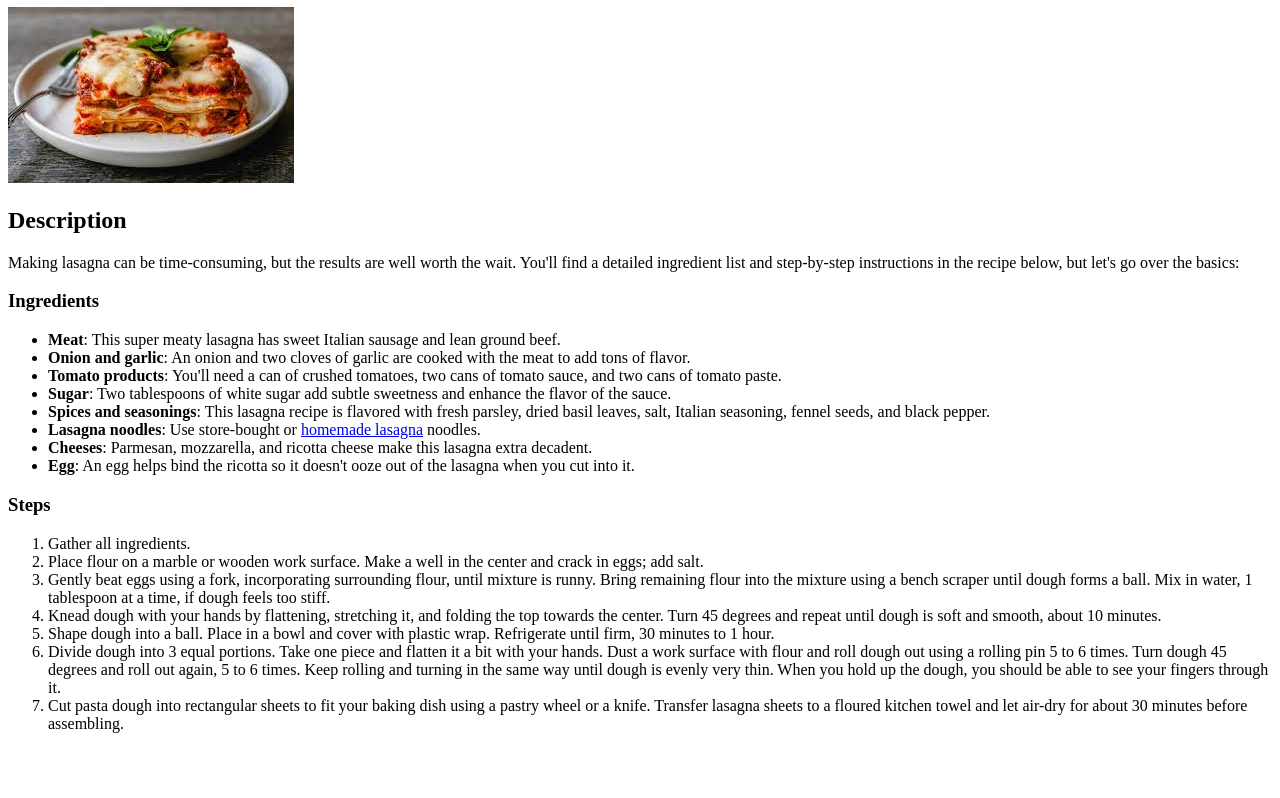
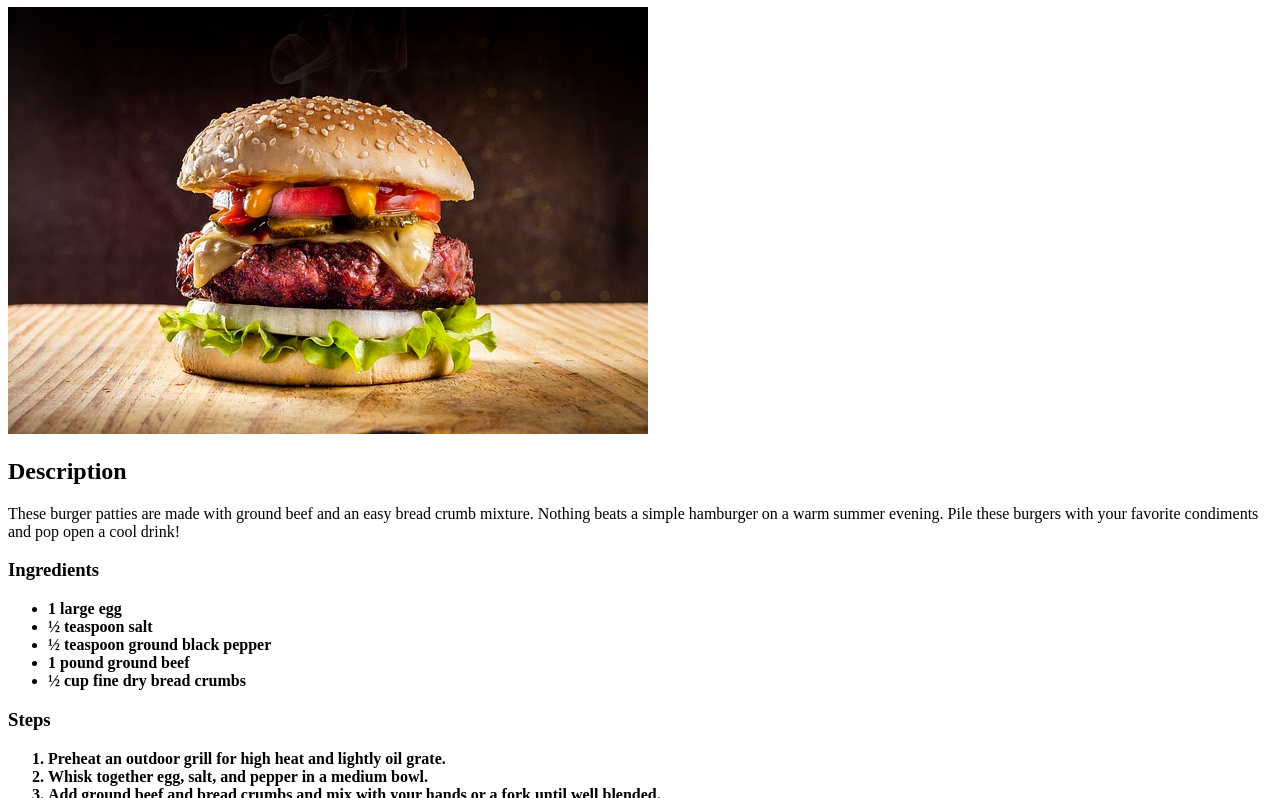
Before and after one commit to paquoa/odin-recipes, a plain HTML site: page recipes/burger.html in a window 1280 px wide. Shown: the part 73-871 px from the top of the page. Before the commit the page ends 822 px from the top, so only its background shows below. Drawn offline with Linux system fonts and the light colour scheme.

Commit message:
Updated burger page

```diff
--- a/recipes/burger.html
+++ b/recipes/burger.html
@@ -6,34 +6,30 @@
     <title>Document</title>
 </head>
 <body>
-    <h1>Lasagna</h1>
-    <img src="../pictures/lasagna.jpeg" alt="Lasagna Photo">
+    <h1>Burger</h1>
+    <img src="../pictures/burger.jpg" alt="Burger Photo">
     <h2>Description</h2>
     <p>
-        Making lasagna can be time-consuming, but the results are well worth the wait.
-        You'll find a detailed ingredient list and step-by-step instructions in the recipe
-        below, but let's go over the basics:
+        These burger patties are made with ground beef and an easy bread crumb mixture.
+        Nothing beats a simple hamburger on a warm summer evening. Pile these burgers with
+        your favorite condiments and pop open a cool drink!
     </p>
     <h3>Ingredients</h3>
     <ul>
-        <li><strong>Meat</strong>: This super meaty lasagna has sweet Italian sausage and lean ground beef.</li>
-        <li><strong>Onion and garlic</strong>: An onion and two cloves of garlic are cooked with the meat to add tons of flavor.</li>
-        <li><strong>Tomato products</strong>: You'll need a can of crushed tomatoes, two cans of tomato sauce, and two cans of tomato paste.</li>
-        <li><strong>Sugar</strong>: Two tablespoons of white sugar add subtle sweetness and enhance the flavor of the sauce.</li>
-        <li><strong>Spices and seasonings</strong>: This lasagna recipe is flavored with fresh parsley, dried basil leaves, salt, Italian seasoning, fennel seeds, and black pepper.</li>
-        <li><strong>Lasagna noodles</strong>: Use store-bought or <a href="https://www.allrecipes.com/recipe/266023/homemade-lasagna-sheets/">homemade lasagna</a> noodles.</li>
-        <li><strong>Cheeses</strong>: Parmesan, mozzarella, and ricotta cheese make this lasagna extra decadent.</li>
-        <li><strong>Egg</strong>: An egg helps bind the ricotta so it doesn't ooze out of the lasagna when you cut into it.</li>
+        <li><strong>1 large egg</li>
+        <li><strong>½ teaspoon salt</li>
+        <li><strong>½ teaspoon ground black pepper</li>
+        <li><strong>1 pound ground beef</li>
+        <li><strong>½ cup fine dry bread crumbs</li>
     </ul>
     <h3>Steps</h3>
     <ol>
-        <li>Gather all ingredients.</li>
-        <li>Place flour on a marble or wooden work surface. Make a well in the center and crack in eggs; add salt.</li>
-        <li>Gently beat eggs using a fork, incorporating surrounding flour, until mixture is runny. Bring remaining flour into the mixture using a bench scraper until dough forms a ball. Mix in water, 1 tablespoon at a time, if dough feels too stiff.</li>
-        <li>Knead dough with your hands by flattening, stretching it, and folding the top towards the center. Turn 45 degrees and repeat until dough is soft and smooth, about 10 minutes.</li>
-        <li>Shape dough into a ball. Place in a bowl and cover with plastic wrap. Refrigerate until firm, 30 minutes to 1 hour.</li>
-        <li>Divide dough into 3 equal portions. Take one piece and flatten it a bit with your hands. Dust a work surface with flour and roll dough out using a rolling pin 5 to 6 times. Turn dough 45 degrees and roll out again, 5 to 6 times. Keep rolling and turning in the same way until dough is evenly very thin. When you hold up the dough, you should be able to see your fingers through it.</li>
-        <li>Cut pasta dough into rectangular sheets to fit your baking dish using a pastry wheel or a knife. Transfer lasagna sheets to a floured kitchen towel and let air-dry for about 30 minutes before assembling.</li>
+        <li>Preheat an outdoor grill for high heat and lightly oil grate.</li>
+        <li>Whisk together egg, salt, and pepper in a medium bowl.</li>
+        <li>Add ground beef and bread crumbs and mix with your hands or a fork until well blended.</li>
+        <li>Form into four 3/4-inch-thick patties.</li>
+        <li>Place patties on the preheated grill. Cover and cook 6 to 8 minutes per side, or to desired doneness. An instant-read thermometer inserted into the center should read at least 160 degrees F (70 degrees C).</li>
+        <li>Serve hot and enjoy!</li>
     </ol>
 </body>
 </html>
```
Also changed, not shown: index.html (+2 -2 lines), pictures/burger.jpg (added).
